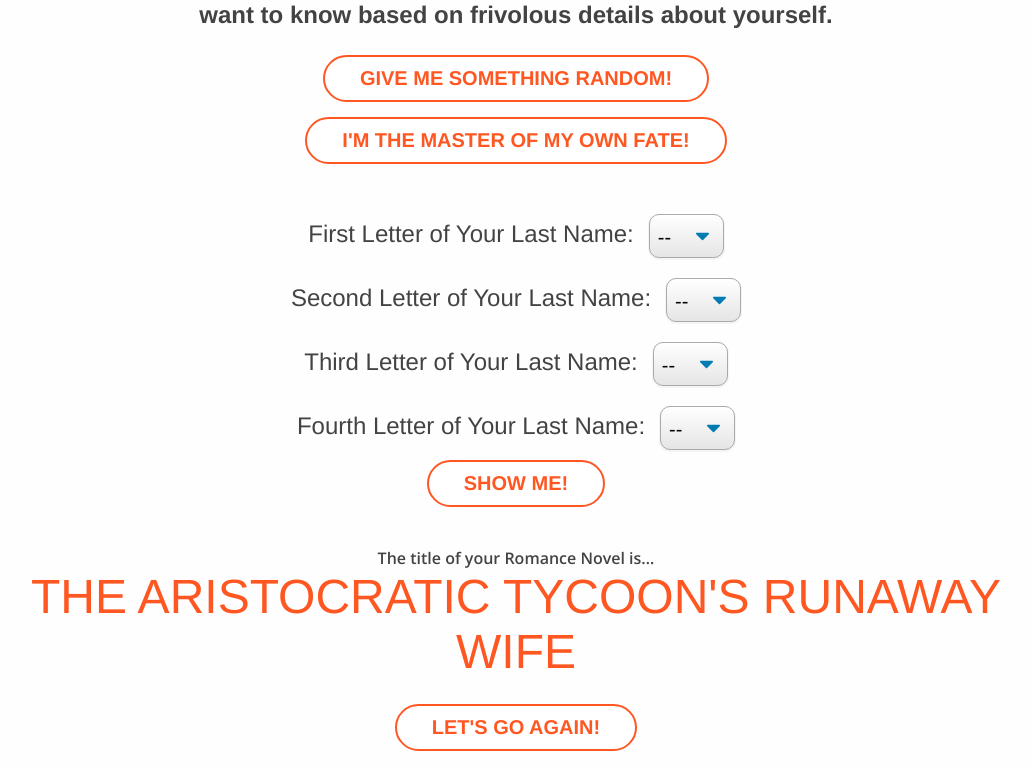
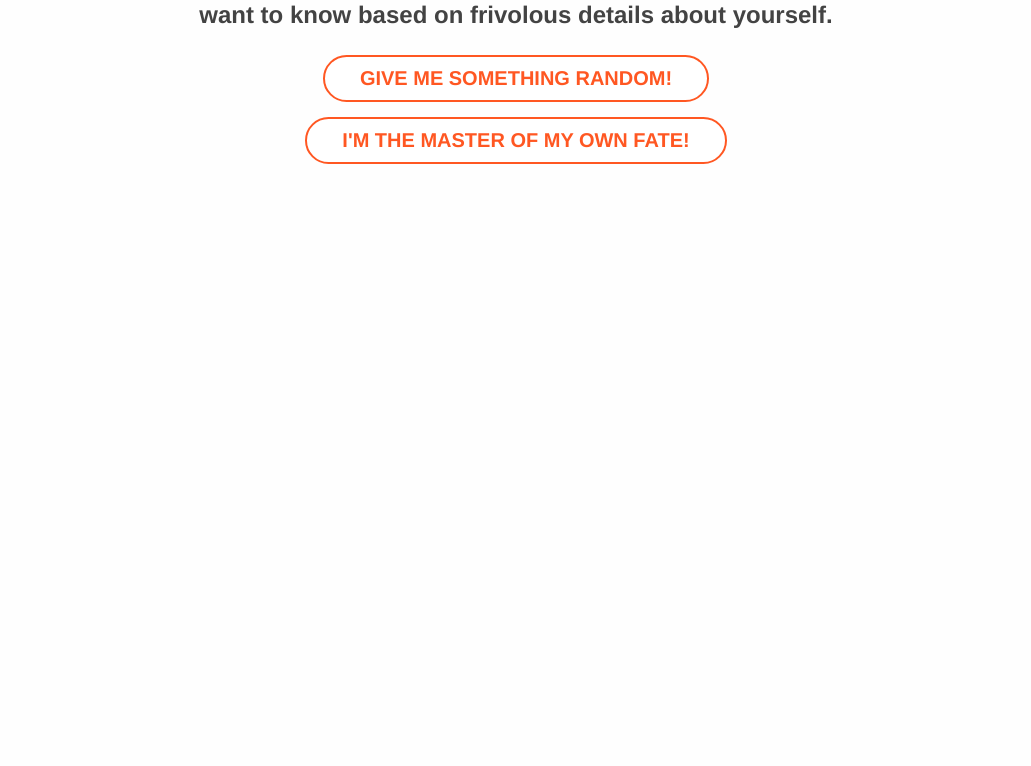
Before and after one commit to cuttlemaster/sillypickers, a website: page index.html in a window 1280 px wide. Shown: the part 193-959 px from the top of the page, without its empty margins (124-1155 px from the left). After the commit the page ends 800 px from the top, so only its background shows below. Drawn offline with nearby package versions, Linux system fonts and the light colour scheme; files that its build step writes are made by us from their sources; a web font is replaced by a local one.

Commit message:
starting setup for some basic show/hide pseudo code
Signed-off-by: Caleb Flanagan <caleb.flanagan@clearlink.com>

```diff
--- a/index.html
+++ b/index.html
@@ -8,14 +8,16 @@
     <link rel="stylesheet" type="text/css" href="css/site.css" />
     <script src="javascript/site.js"></script>
   </head>
+
   <body>
     <div class="container">
+
       <h1>Silly Pickers</h1>
       <p class="introduction">The best place to discover things you never knew you'd want to know based on frivolous details about yourself.</p>
       <button>Give me something random!</button>
       <button>I'm the master of my own fate!</button>
 
-      <div class="input-container">
+      <div class="input-container hide">
         <section>
           <label for="alphabet">First Letter of Your Last Name:</label>
           <select class="alphabet" name="alphabet">
@@ -67,13 +69,14 @@
         <button>Show Me!</button>
       </div>
 
-      <div class="results-container">
+      <div class="results-container hide">
         <section>
           <p class="result-intro">The title of your Romance Novel is&hellip;</p>
           <h2>The Aristocratic Tycoon's Runaway Wife</h2>
         </section>
         <button>Let's Go Again!</button>
       </div>
+
     </div>
   </body>
 </html>
--- a/stylesheets/site.scss
+++ b/stylesheets/site.scss
@@ -159,3 +159,6 @@ select {
     font-weight:normal;
   }
 }
+
+// GLOBAL UTILITY CLASSES ====================
+.hide { display: none; }
```
